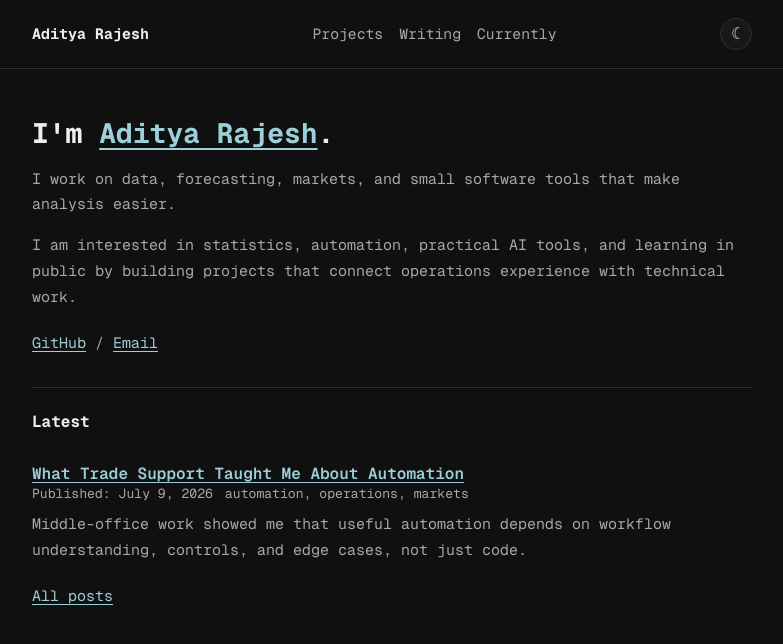
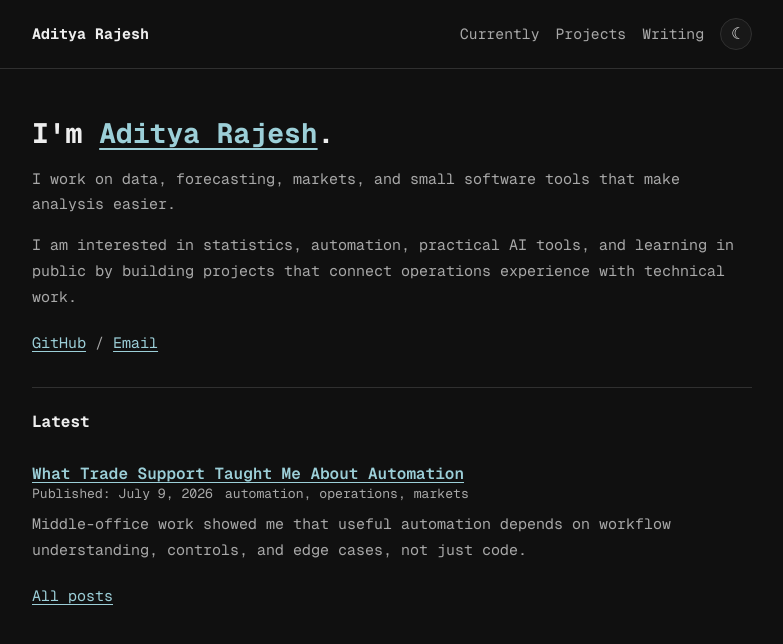
Before and after one commit to adirajesh1/adirajesh1.github.io, an Astro site: page / in a window 1280 px wide. Shown: the whole page, without its empty margins (248-1031 px from the left). Built offline with nearby package versions, Linux system fonts and the light colour scheme; Astro itself is replaced by a stand-in of ours.

Commit message:
Align header navigation to the right

```diff
--- a/src/components/Header.astro
+++ b/src/components/Header.astro
@@ -1,8 +1,8 @@
 ---
 const navItems = [
+  { href: "/now", label: "Currently" },
   { href: "/projects", label: "Projects" },
   { href: "/blog", label: "Writing" },
-  { href: "/now", label: "Currently" },
 ];
 
 const pathname = Astro.url.pathname.replace(/\/$/, "") || "/";
--- a/src/styles/global.css
+++ b/src/styles/global.css
@@ -84,7 +84,7 @@ img {
   display: flex;
   min-height: 4.25rem;
   align-items: center;
-  justify-content: space-between;
+  justify-content: flex-start;
   gap: 1rem;
 }
 
@@ -98,6 +98,7 @@ img {
   display: flex;
   flex-wrap: wrap;
   gap: 1rem;
+  margin-left: auto;
 }
 
 .nav-link {
```
